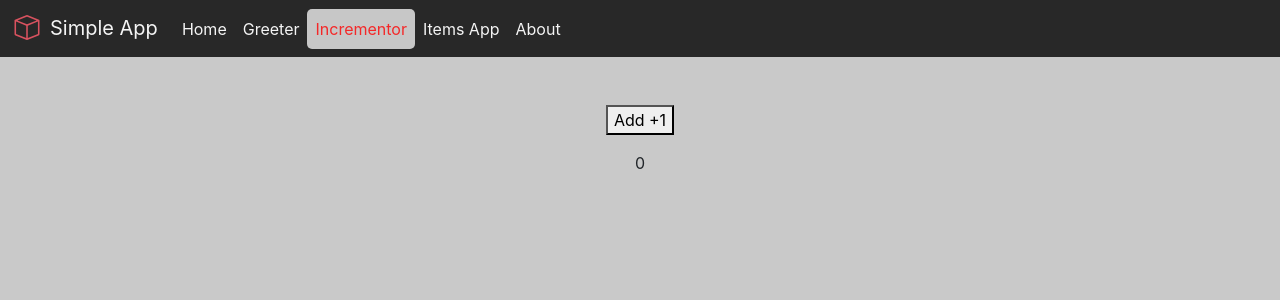
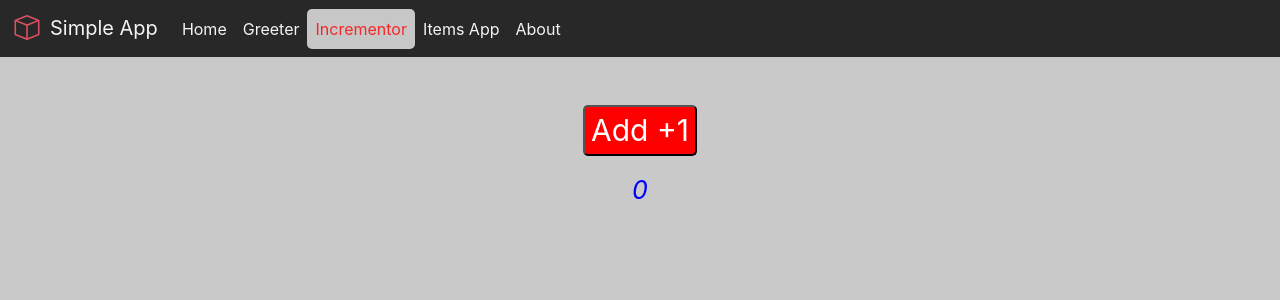
Before and after one commit to LukasC0D/project_react_app, a React (Create React App) app: page /#/incrementor in a window 1280 px wide. Shown: the top 300 px of the page. Built offline with nearby package versions, Linux system fonts and the light colour scheme.

Commit message:
Fixed navbar toggler because it was not visible

```diff
--- a/package.json
+++ b/package.json
@@ -2,6 +2,7 @@
   "name": "project_react_app",
   "version": "0.1.0",
   "private": true,
+  "homepage": "/project_react_app/",
   "dependencies": {
     "@testing-library/jest-dom": "^5.16.5",
     "@testing-library/react": "^13.3.0",
--- a/src/Components/Greeter/Greeter.js
+++ b/src/Components/Greeter/Greeter.js
@@ -13,9 +13,6 @@ const Button = ({thisId, text, color, handleCallback}) => (
   </button>
 
 );
-
-
-
 
 const Greeter = () => {
 
@@ -39,31 +36,19 @@ const Greeter = () => {
           }}
           className={"inputBox"}
         />
-        {/* <button
-      style={{display:"block"}}
-      onClick={() =>
-        name.length > 0 ? setShowGreet(!showGreet) : null
-      }
-      >
-       {showGreet ? "Slėpti" : "Rodyti"}
-      </button> */}
+
         <Button
           color={showGreet ? (name.value.length > 5 ? "red" : "green") : "blue"}
           text={showGreet ? "Hide" : "Show"}
           handleCallback={() => (name.value.length >= 0 ? setShowGreet(!showGreet) : null)}
-        //  handleCallback={() =>
-        //   name.value !== "" && name.wasCleared === false
-        //   ? setShowGreet(!showGreet)
-        //   : name.value === "" && name.wasCleared === true && showGreet === true
-        //   ? (setShowGreet(showGreet), (name.wasCleared = false))
-        //   : null
-        // }
         />
 
       </div>
       <div className='d-flex justify-content-center mt-3'>
         <label style={{ display: "block" }}>
-          {showGreet ? `Welcome  ${name.value}  :)  ` : ""}
+          <strong style={{
+            fontSize:"25px"
+          }}>{showGreet ? `Welcome  ${name.value}  !!! :) ` : ""}</strong>
         </label>
       </div>
 
--- a/src/Components/Header/Header.css
+++ b/src/Components/Header/Header.css
@@ -20,3 +20,12 @@
 .list-group-item p{
     color: red;
 }
+.navbar-toggler-icon{
+    background-color: rgb(255, 28, 28);
+    border-radius: 5px;
+
+}
+.navbar-toggler-icon:hover{
+    background-color: rgb(255, 128, 121);
+
+}
--- a/src/Components/Home/Home.css
+++ b/src/Components/Home/Home.css
@@ -1 +1 @@
-.Home {}
+.Home { font-size: 35px;}
--- a/src/Components/Home/Home.js
+++ b/src/Components/Home/Home.js
@@ -3,9 +3,18 @@ import './Home.css';
 
 function Home() {
   return (
-    <div className="Home text-center mt-5" data-testid="Home">
-    Home Component
+    <>
+    <div style={{color:"yellow" , margin:"10px"}} className="Home text-center mt-5" data-testid="Home">
+      Welcome to my app. This is very base and simple <i style={{color:"blue"}}>React</i>  webpage.
+    <br/>
+    <br/>
+    <p style={{color:"green",margin:"10px"}}> Please try to navigate through pages.</p>
+    <br/>
+    <p style={{color:"red"}}>Enjoy!!!</p>
   </div>
+
+  </>
+
   )
 }
 
--- a/src/Components/Incrementor/Incrementor.js
+++ b/src/Components/Incrementor/Incrementor.js
@@ -11,7 +11,12 @@ const Incrementor = () => {
     <>
   <div className=' d-flex justify-content-center mt-5 '>
 
-    <button
+    <button style={{
+      fontSize:"30px",
+      borderRadius:"5px",
+      color:"white",
+      backgroundColor:"red"
+    }}
       onClick={() => {
       setCounter(counter +1)
       console.log(counter)
@@ -22,7 +27,10 @@ const Incrementor = () => {
 
   </div>
   <div className='d-flex justify-content-center mt-3' >
-      {counter}
+      <i style={{
+        fontSize:"25px",
+        color:"blue"
+      }}>{counter}</i>
     </div>
   </>
 )};
```
